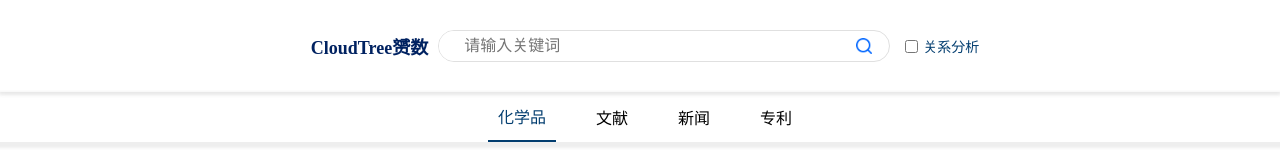
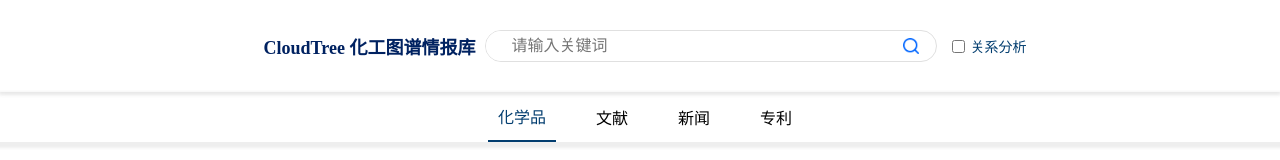
Before and after one commit to kyriezyy/yunsugraph, a Vue app in the folder graph2/: page /list in a window 1280 px wide. Shown: the top 160 px of the page. Built offline with nearby package versions, Linux system fonts and the light colour scheme; grey boxes are pictures that could not be loaded.

Commit message:
modify logo name

```diff
--- a/graph2/src/components/HeaderSearch.vue
+++ b/graph2/src/components/HeaderSearch.vue
@@ -1,6 +1,6 @@
 <template>
   <div class="search-box">
-    <div class="logo-text" @click="$router.push('/')">CloudTree赟数</div>
+    <div class="logo-text" @click="$router.push('/')">CloudTree 化工图谱情报库</div>
     <div class="search">
       <div class="search-input">
         <input type="text" placeholder="请输入关键词" v-if="!isGraph">
--- a/graph2/src/views/Index.vue
+++ b/graph2/src/views/Index.vue
@@ -1,7 +1,7 @@
 <template>
   <div class="container">
     <div class="logo-text">
-      CloudTree 赟数
+      CloudTree 化工图谱情报库
     </div>
     <div class="search-box">
       <div class="search">
```
